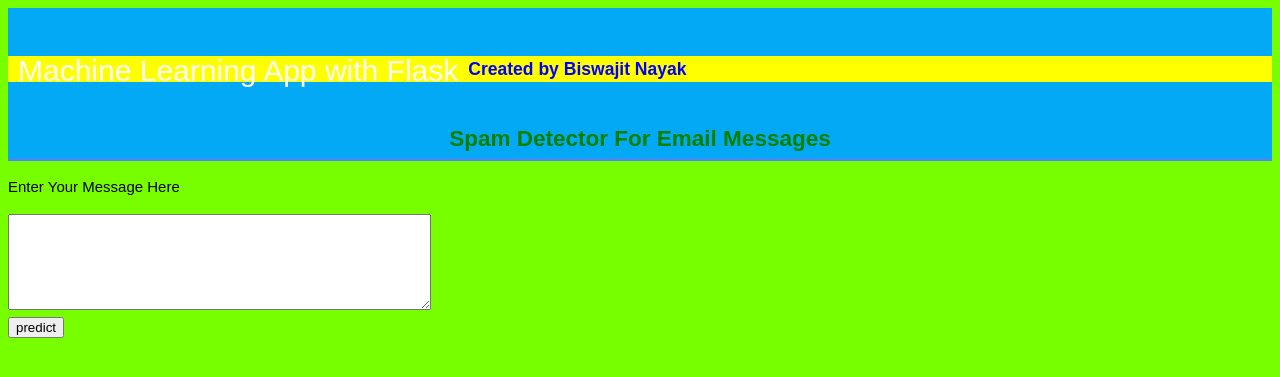
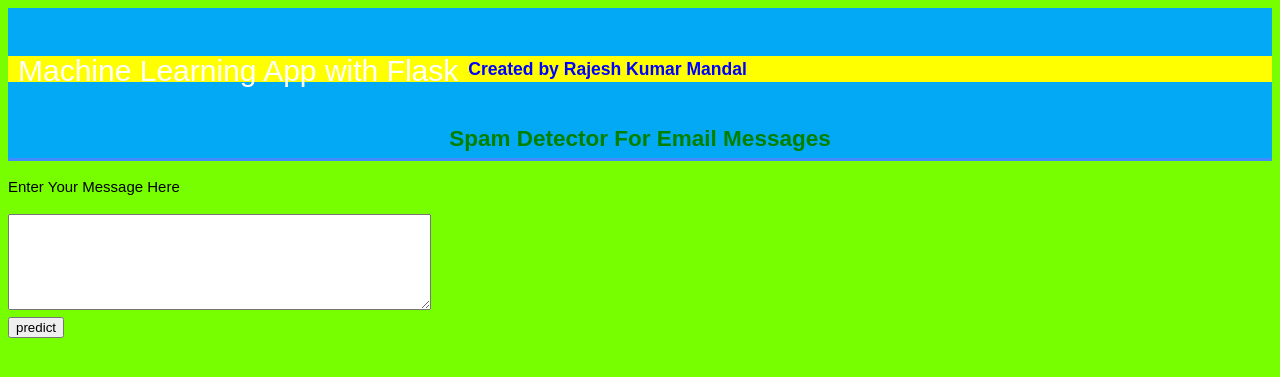
Before and after one commit to mandalrajesh/NLP_MODEL_spamdetection, a Flask app: template templates/home.html in a window 1280 px wide. Shown: the top 377 px of the page. Run offline with Flask 2, Linux system fonts and the light colour scheme; the template is opened without the code that fills it, so the values that code supplies are empty; parts of the project's set-up code (start-up, migrations or seed data) failed here and were passed over.

Commit message:
Update home.html

```diff
--- a/templates/home.html
+++ b/templates/home.html
@@ -17,7 +17,7 @@
 			Machine Learning App with Flask
 
 		</div>
-    		<h3 style="background-color:yellow; color:blue;">Created  by Biswajit Nayak</h3>
+    		<h3 style="background-color:yellow; color:blue;">Created  by Rajesh Kumar Mandal</h3>
     	</div>
 		<h2 style="color:green;">Spam Detector For Email Messages</h2>
 
```
